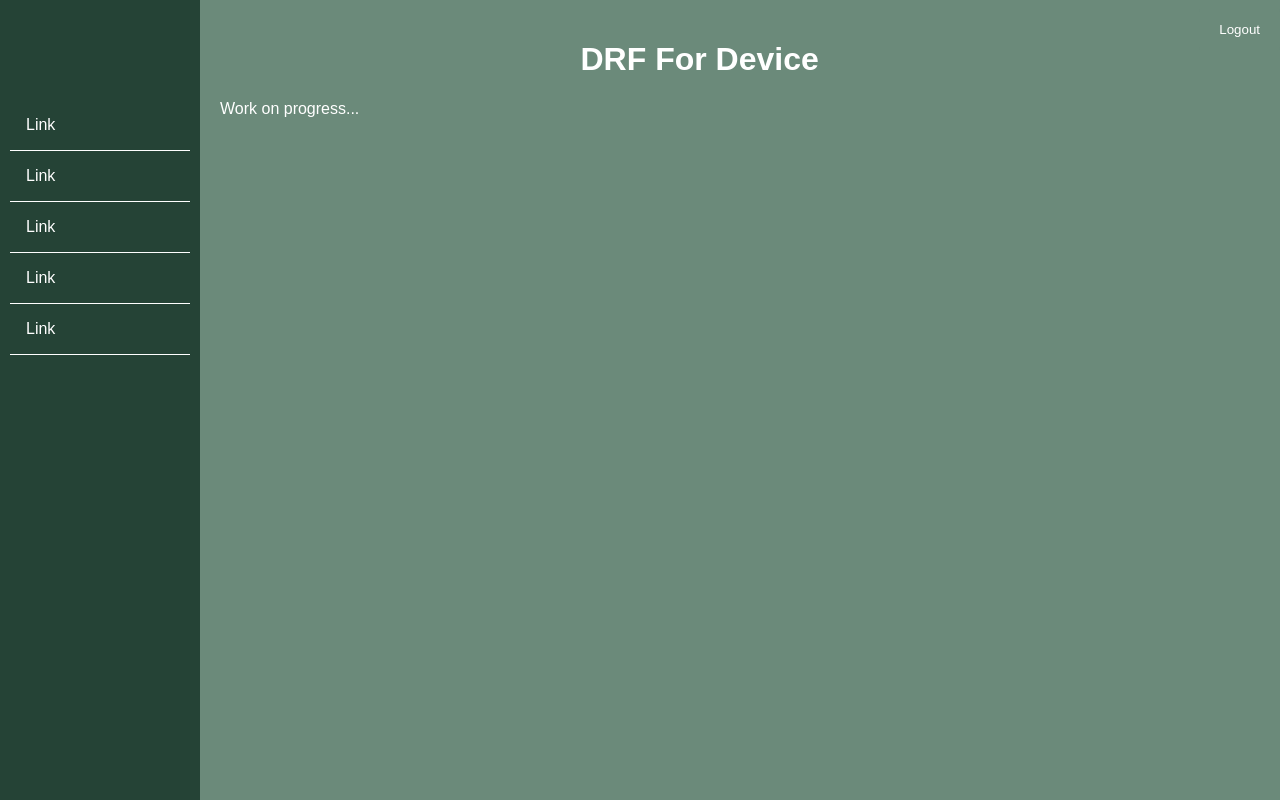
After one commit to MiipisSus/DRF_FOR_DEVICE, a Django app: page /main/ in a window 1280 px wide. The commit adds this page. Run offline with Django 4.2, Linux system fonts and the light colour scheme; a user stored in the database is signed in.

Commit message:
1. Complete Get/Set Storage Info API. 2. Create permissions Editor and Viewer and add to all  APIs. 3. Create basic website on progress.

```diff
--- a/device_info/serializers.py
+++ b/device_info/serializers.py
@@ -3,6 +3,11 @@ from rest_framework import serializers
 from .models import *
 
 class DeviceBasicInfoSerializer(serializers.ModelSerializer):
+    mac_address = serializers.CharField(read_only=True)
+    system_boot_time = serializers.DateTimeField(read_only=True)
+    product_model = serializers.CharField(read_only=True)
+    firmware_version = serializers.CharField(read_only=True)
+
     class Meta:
         model = DeviceBasicInfo
         fields = '__all__'
--- /dev/null
+++ b/web/templates/web/home_page.html
@@ -0,0 +1,70 @@
+<!DOCTYPE html>
+<html lang="en">
+<head>
+    <meta charset="UTF-8">
+    <meta name="viewport" content="width=device-width, initial-scale=1.0">
+    <title>Home Page</title>
+    <style>
+        body {
+            font-family: Arial, sans-serif;
+            background-color: #6B8A7A;
+            margin: 0; /* Added to remove default margin */
+            padding: 0; /* Added to remove default padding */
+        }
+        .container {
+            display: flex; /* Added to use flexbox for layout */
+            height: 100vh; /* Added to make container full height */
+        }
+        .content {
+            flex: 1; /* Added flex property to make content take remaining space */
+            padding: 20px;
+        }
+        h1 {
+            text-align: center;
+            color: white;
+        }
+        p {
+            color: white;
+        }
+        a {
+            color: white;
+            text-decoration: none;
+        }
+        a:hover {
+            color: #254336;
+        }
+        button {
+            background-color: #6B8A7A;
+            color: white;
+            padding: 14px 20px;
+            margin: 8px 0;
+            border: none;
+            border-radius: 4px;
+            cursor: pointer;
+            width: 100%;
+        }
+        button:hover {
+            background-color: #254336;
+        }
+        button:active {
+            background-color: #B7B597;
+        }
+
+    </style>
+</head>
+<body>
+    <div class="container">
+        {% include 'web/navbar.html' %}
+        <div class="content">
+            <h1>DRF For Device</h1>
+            <p>Work on progress...</p>
+        </div>
+        <div class="logout-btn">
+            <form action="{% url 'logout' %}" method="post">
+                {% csrf_token %}
+                <button>Logout</button>
+        </div>
+    </div>
+
+</body>
+</html>
--- /dev/null
+++ b/web/templates/web/navbar.html
@@ -0,0 +1,44 @@
+<!DOCTYPE html>
+<html lang="en">
+<head>
+    <meta charset="UTF-8">
+    <meta name="viewport" content="width=device-width, initial-scale=1.0">
+    <title>Navbar</title>
+    <style>
+        .navbar {
+            background-color: #254336;
+            width: calc(200px - 20px);
+            padding: 100px 10px;
+            margin: 0 auto;
+        }
+        .navbar ul {
+            list-style-type: none;
+            padding: 0;
+            margin: 0;
+        }
+        .navbar a {
+            display: block;
+            color: white;
+            padding: 16px;
+            text-decoration: none;
+            border-bottom: 1px solid white;
+        }
+        .navbar a:hover {
+            background-color: #6B8A7A;
+        }
+    </style>
+</head>
+<body>
+
+<nav class="navbar">
+    <ul>
+        <li><a href="#">Link</a></li>
+        <li><a href="#">Link</a></li>
+        <li><a href="#">Link</a></li>
+        <li><a href="#">Link</a></li>
+        <li><a href="#">Link</a></li>
+    </ul>
+</nav>
+
+</body>
+</html>
--- a/web/urls.py
+++ b/web/urls.py
@@ -3,6 +3,8 @@ from django.urls import path
 from . import views
 
 urlpatterns = [
-    path('', views.home_page, name="home"),
-    path('login', views.login_page, name="login"),
+    path('', views.home_page, name='home'),
+    path('login/', views.login_page, name='login'),
+    path('logout/', views.logout_page, name='logout'),
+    path('main/', views.home_page, name='home')
 ]
--- a/web/views.py
+++ b/web/views.py
@@ -1,10 +1,27 @@
 from django.shortcuts import render, redirect
-
-def home_page(request):
-    return redirect('login')
+from django.contrib.auth import authenticate, login, logout
+from django.contrib import messages
+from django.contrib.auth.decorators import login_required
+from django.http import HttpResponse
 
 
+@login_required(login_url='login')
+def home_page(request):
+    return render(request, 'web/home_page.html')
+
 def login_page(request):
-    context = {}
+    if request.method == 'POST':
+        username = request.POST.get('username')
+        password = request.POST.get('password')
+        user = authenticate(request, username=username, password=password)
+        if user is not None:
+            login(request, user)
+            return redirect('home')
+        else:
+            messages.error(request, "Invalid username or password. \nPlease try again.")
 
-    return render(request, 'web/login_page.html', context)
+    return render(request, 'web/login_page.html')
+
+def logout_page(request):
+    logout(request)
+    return redirect('home')
```
Also changed, not shown: api/permissions.py (added, +18 -0 lines), device_info/views.py (+21 -186 lines), py_client/test.py (+19 -3 lines), web/templates/web/login_page.html (+39 -3 lines), db.sqlite3, storage/serializers.py, storage/urls.py, storage/views.py.
